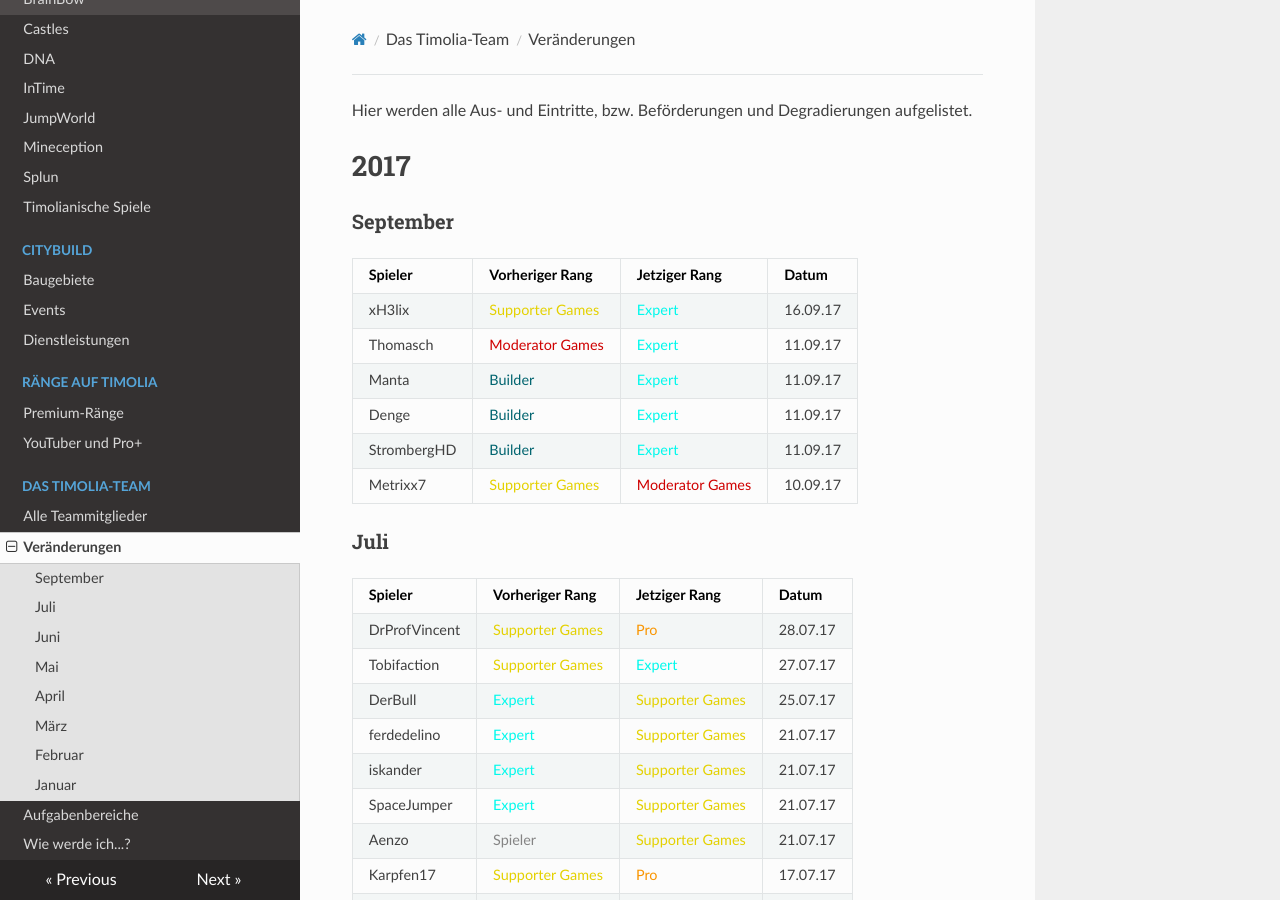
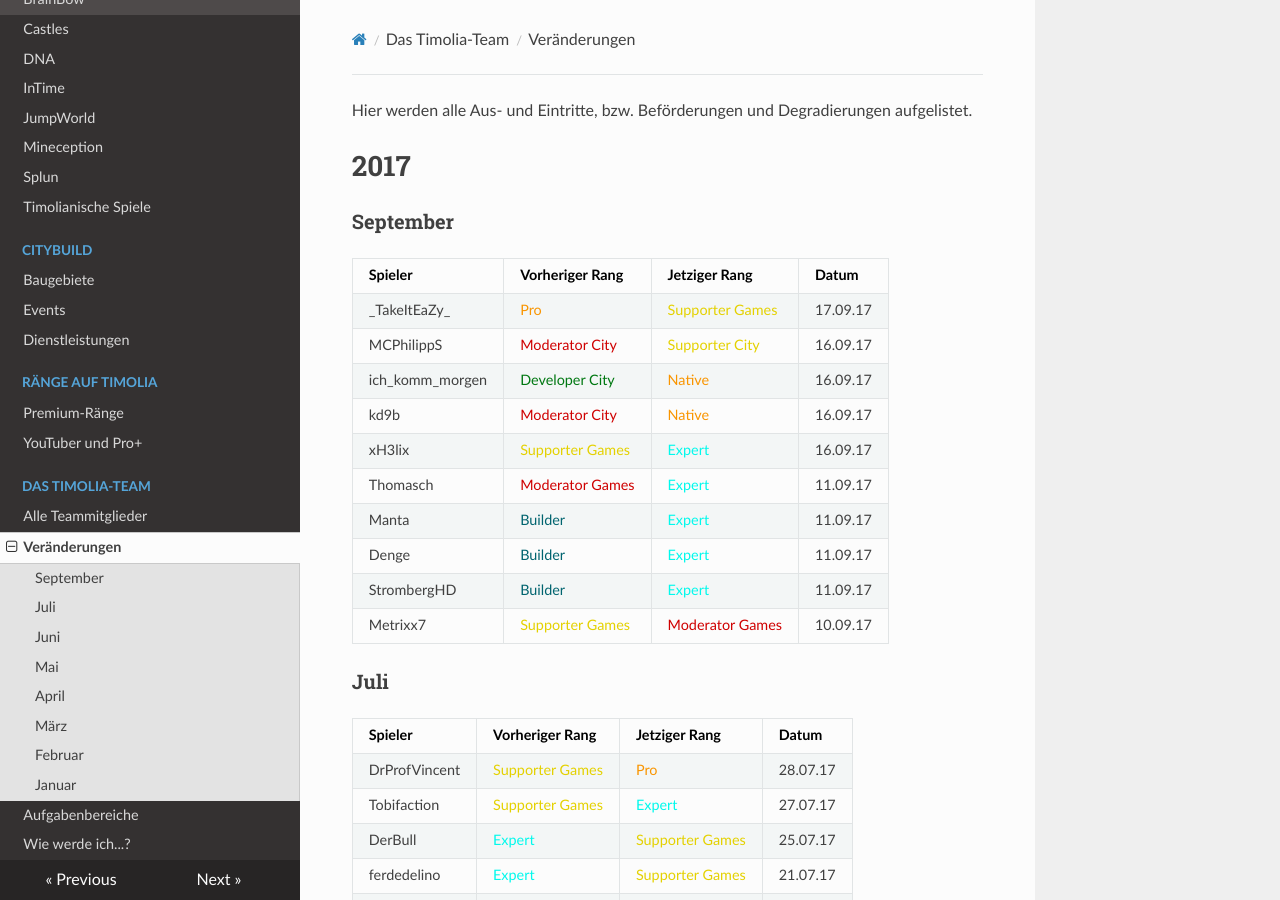
Before and after one commit to TimoliaDE/HowTo, an MkDocs documentation site: the page built from docs/team/changes.md, in a window 1280 px wide and 900 px high. Built offline with MkDocs 1.6.1, drawn with Linux system fonts in a browser that asks for light colours; nearby versions of some CDN libraries; old or Windows-style settings are respelled for this version of MkDocs.

Commit message:
Update changes.md

```diff
--- a/docs/team/changes.md
+++ b/docs/team/changes.md
@@ -5,6 +5,10 @@ Hier werden alle Aus- und Eintritte, bzw. Beförderungen und Degradierungen aufg
 ###<strong>September</strong>
 | Spieler | Vorheriger Rang | Jetziger Rang | Datum |
 | ------ | ------ | ------ | ------ |
+|\_TakeItEaZy\_| <span style="color:#F99500">Pro</span> | <span style="color:#E4D100">Supporter Games</span> | 17.09.17 |
+|MCPhilippS | <span style="color:#CF0101">Moderator City</span> | <span style="color:#E4D100">Supporter City</span> | 16.09.17 |
+|ich_komm_morgen | <span style="color:#007812">Developer City</span> | <span style="color:#F99500">Native</span> | 16.09.17 |
+|kd9b | <span style="color:#CF0101">Moderator City</span> | <span style="color:#F99500">Native</span> | 16.09.17 |
 |xH3lix | <span style="color:#E4D100">Supporter Games</span> | <span style="color:#00F9EC">Expert</span> | 16.09.17 |
 |Thomasch | <span style="color:#CF0101">Moderator Games</span> | <span style="color:#00F9EC">Expert</span> | 11.09.17 |
 |Manta | <span style="color:#00646F">Builder</span> | <span style="color:#00F9EC">Expert</span> | 11.09.17 |
```
